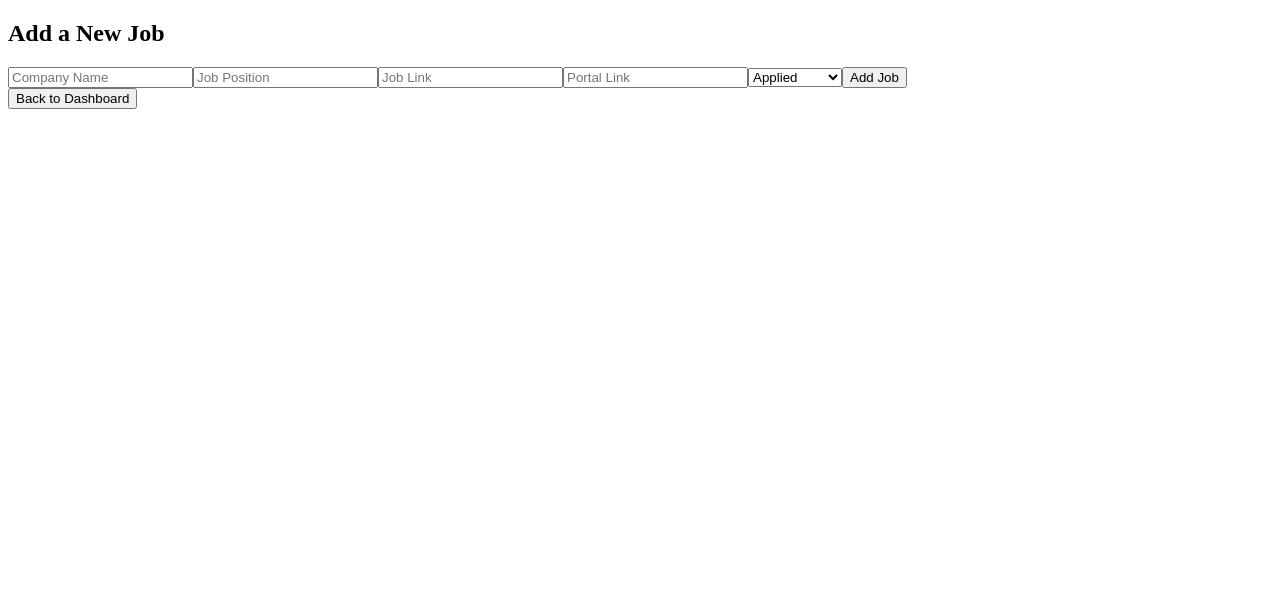
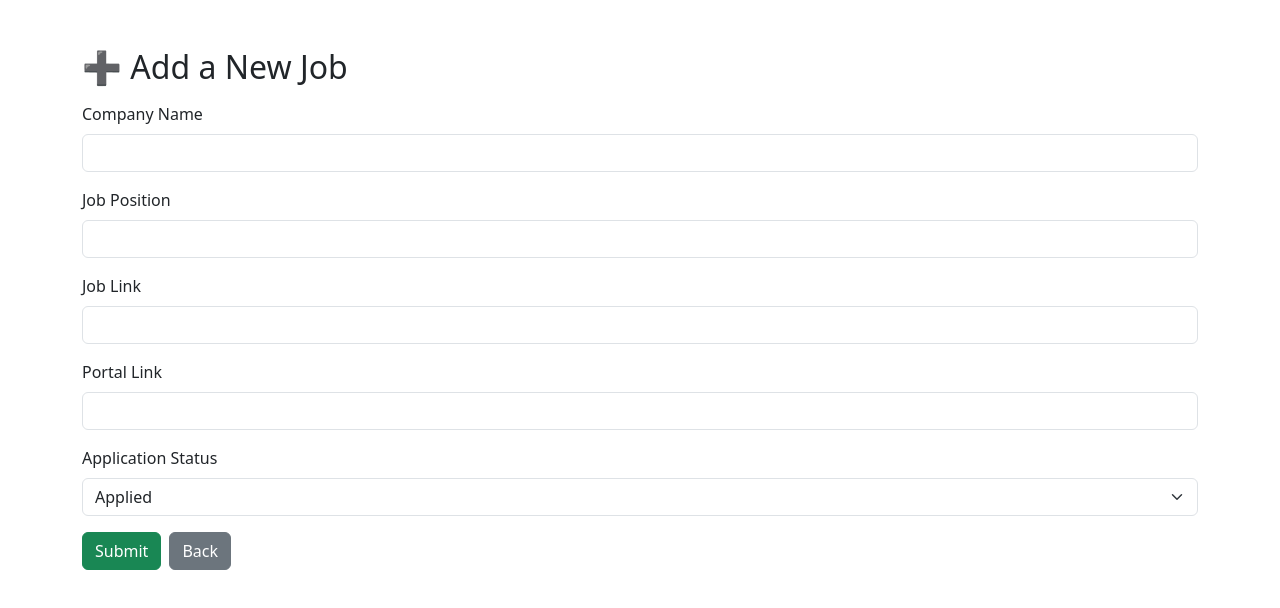
Before and after one commit to cltxvz/jobTracker, a React (Create React App) app in the folder client/: page /add-job in a window 1280 px wide. Shown: the top 608 px of the page. Built offline with nearby package versions, Linux system fonts and the light colour scheme.

Commit message:
Dashboard & AddJob Pages Styling Added

```diff
--- a/client/package.json
+++ b/client/package.json
@@ -4,6 +4,7 @@
   "private": true,
   "dependencies": {
     "axios": "^1.7.9",
+    "bootstrap": "^5.3.3",
     "cra-template": "1.2.0",
     "react": "^19.0.0",
     "react-dom": "^19.0.0",
--- a/client/src/index.js
+++ b/client/src/index.js
@@ -1,6 +1,7 @@
 import React from "react";
 import ReactDOM from "react-dom/client"; // Ensure this is correct for React 18+
 import { BrowserRouter as Router, Routes, Route } from "react-router-dom";
+import "bootstrap/dist/css/bootstrap.min.css";
 import App from "./App";
 import Login from "./pages/Login";
 import Register from "./pages/Register";
--- a/client/src/pages/AddJob.js
+++ b/client/src/pages/AddJob.js
@@ -1,6 +1,7 @@
 import React, { useState } from "react";
 import axios from "axios";
 import { useNavigate } from "react-router-dom";
+import "bootstrap/dist/css/bootstrap.min.css";
 
 function AddJob() {
   const [company, setCompany] = useState("");
@@ -15,7 +16,7 @@ function AddJob() {
     e.preventDefault();
     try {
       const token = localStorage.getItem("token");
-      const res = await axios.post(
+      await axios.post(
         "http://localhost:5001/api/jobs",
         { company, position, jobLink, portalLink, status },
         { headers: { "x-auth-token": token } }
@@ -29,23 +30,38 @@ function AddJob() {
   };
 
   return (
-    <div>
-      <h2>Add a New Job</h2>
-      <form onSubmit={handleAddJob}>
-        <input type="text" placeholder="Company Name" value={company} onChange={(e) => setCompany(e.target.value)} required />
-        <input type="text" placeholder="Job Position" value={position} onChange={(e) => setPosition(e.target.value)} required />
-        <input type="url" placeholder="Job Link" value={jobLink} onChange={(e) => setJobLink(e.target.value)} />
-        <input type="url" placeholder="Portal Link" value={portalLink} onChange={(e) => setPortalLink(e.target.value)} />
-        <select value={status} onChange={(e) => setStatus(e.target.value)}>
+    <div className="container mt-5">
+      <h2>➕ Add a New Job</h2>
+      <form onSubmit={handleAddJob} className="mt-3">
+        <div className="mb-3">
+          <label className="form-label">Company Name</label>
+          <input type="text" className="form-control" value={company} onChange={(e) => setCompany(e.target.value)} required />
+        </div>
+        <div className="mb-3">
+          <label className="form-label">Job Position</label>
+          <input type="text" className="form-control" value={position} onChange={(e) => setPosition(e.target.value)} required />
+        </div>
+        <div className="mb-3">
+          <label className="form-label">Job Link</label>
+          <input type="url" className="form-control" value={jobLink} onChange={(e) => setJobLink(e.target.value)} />
+        </div>
+        <div className="mb-3">
+          <label className="form-label">Portal Link</label>
+          <input type="url" className="form-control" value={portalLink} onChange={(e) => setPortalLink(e.target.value)} />
+        </div>
+        <div className="mb-3">
+          <label className="form-label">Application Status</label>
+          <select className="form-select" value={status} onChange={(e) => setStatus(e.target.value)}>
             <option value="Applied">Applied</option>
             <option value="Interviewing">Interviewing</option>
             <option value="Offer">Offer</option>
             <option value="Rejected">Rejected</option>
             <option value="Pending">Pending</option>
           </select>
-        <button type="submit">Add Job</button>
+        </div>
+        <button type="submit" className="btn btn-success">Submit</button>
+        <button type="button" className="btn btn-secondary ms-2" onClick={() => navigate("/dashboard")}>Back</button>
       </form>
-      <button onClick={() => navigate("/dashboard")}>Back to Dashboard</button>
     </div>
   );
 }
--- a/client/src/pages/Dashboard.js
+++ b/client/src/pages/Dashboard.js
@@ -1,6 +1,7 @@
 import React, { useEffect, useState } from "react";
 import axios from "axios";
 import { useNavigate } from "react-router-dom";
+import "bootstrap/dist/css/bootstrap.min.css";
 
 function Dashboard() {
   const [jobs, setJobs] = useState([]);
@@ -28,6 +29,7 @@ function Dashboard() {
     fetchJobs();
   }, [navigate]);
 
+  // DELETE Job Function
   const handleDelete = async (id) => {
     const confirmDelete = window.confirm("Are you sure you want to delete this job?");
     if (!confirmDelete) return;
@@ -44,23 +46,28 @@ function Dashboard() {
     }
   };
 
+  // LOGOUT FUNCTION
+  const handleLogout = () => {
+    localStorage.removeItem("token");
+    navigate("/login");
+  };
+
   return (
-    <div>
-      <h2>My Job Applications</h2>
-      <button onClick={() => navigate("/add-job")}>➕ Add New Job</button>
+    <div className="container mt-5">
+      <div className="d-flex justify-content-between align-items-center">
+        <h2>📋 My Job Applications</h2>
+        <button className="btn btn-danger" onClick={handleLogout}>🚪 Logout</button>
+      </div>
+      <button className="btn btn-primary mt-3" onClick={() => navigate("/add-job")}>➕ Add New Job</button>
 
-      {jobs.length === 0 ? (
-        <p>No job applications found. Start adding jobs!</p>
-      ) : (
-        <table border="1" cellPadding="10" cellSpacing="0">
-          <thead>
+      {jobs.length > 0 ? (
+        <table className="table table-striped table-bordered mt-4">
+          <thead className="table-dark">
             <tr>
               <th>Company</th>
               <th>Position</th>
+              <th>Status</th>
               <th>Job Link</th>
-              <th>Portal Link</th>
-              <th>Status</th>
-              <th>Applied Date</th>
               <th>Actions</th>
             </tr>
           </thead>
@@ -70,33 +77,29 @@ function Dashboard() {
                 <td>{job.company}</td>
                 <td>{job.position}</td>
                 <td>
+                  <span className={`badge bg-${job.status === "Rejected" ? "danger" : job.status === "Offer" ? "success" : "primary"}`}>
+                    {job.status}
+                  </span>
+                </td>
+                <td>
                   {job.jobLink ? (
-                    <a href={job.jobLink} target="_blank" rel="noopener noreferrer">
-                      Job Post
+                    <a href={job.jobLink} target="_blank" rel="noopener noreferrer" className="btn btn-info btn-sm">
+                      View Job
                     </a>
                   ) : (
                     "N/A"
                   )}
                 </td>
                 <td>
-                  {job.portalLink ? (
-                    <a href={job.portalLink} target="_blank" rel="noopener noreferrer">
-                      Portal
-                    </a>
-                  ) : (
-                    "N/A"
-                  )}
-                </td>
-                <td>{job.status}</td>
-                <td>{new Date(job.appliedDate).toLocaleDateString()}</td>
-                <td>
-                  <button onClick={() => navigate(`/edit-job/${job._id}`)}>✏️ Edit</button>
-                  <button onClick={() => handleDelete(job._id)}>🗑️ Delete</button>
+                  <button className="btn btn-warning btn-sm me-2" onClick={() => navigate(`/edit-job/${job._id}`)}>✏️ Edit</button>
+                  <button className="btn btn-danger btn-sm" onClick={() => handleDelete(job._id)}>🗑️ Delete</button>
                 </td>
               </tr>
             ))}
           </tbody>
         </table>
+      ) : (
+        <div className="alert alert-warning mt-4">No job applications found.</div>
       )}
     </div>
   );
```
Also changed, not shown: 1 other file (tests, documents, lock files or other folders). Lines whose indentation alone changed are shown as unchanged.
